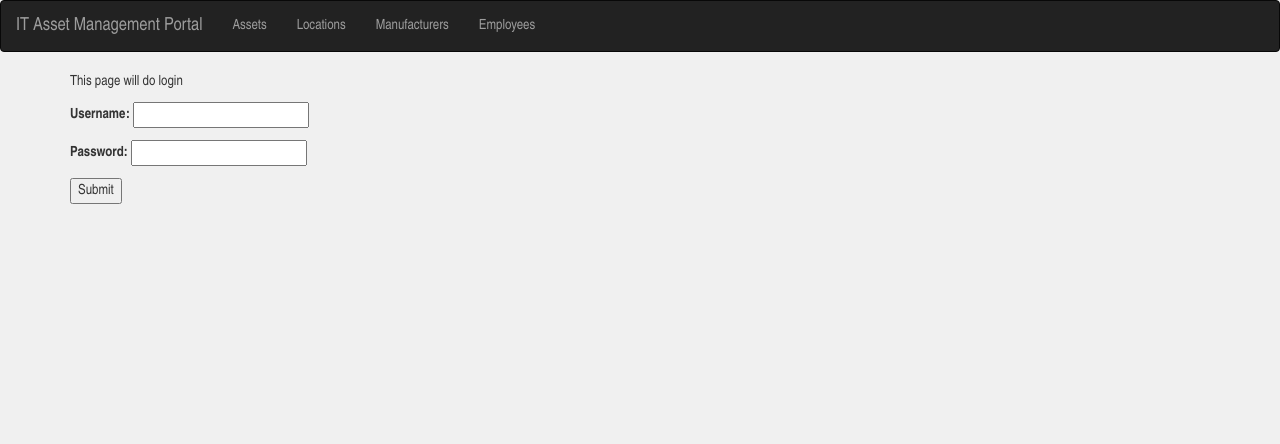
After one commit to leoliang17/AWSProject, a Django app: page /logon/ in a window 1280 px wide. The commit adds this page. Shown: the top 444 px of the page. Run offline with Django 3.2, Linux system fonts and the light colour scheme; some libraries are stand-ins or nearby versions.

Commit message:
Added all functionality for loggin in

```diff
--- a/home/forms.py
+++ b/home/forms.py
@@ -1,5 +1,6 @@
 from django import forms
 from . import models as models
+from django.contrib.auth import authenticate, login
 
 
 
@@ -70,3 +71,13 @@ class UpdateAssetForm(forms.Form):
         if models.Asset.objects.filter(uniqueIdentifier=data).all():
             raise forms.ValidationError('ID already used. Please choose another.')
         return data
+
+class LoginForm(forms.Form):
+    username = forms.CharField(label='Username', required=True)
+    password = forms.CharField(label='Password', required=True, widget=forms.PasswordInput)
+
+    def clean(self):
+        user = authenticate(username=self.cleaned_data['username'], password=self.cleaned_data['password'])
+        if user is None:
+            raise forms.ValidationError('Incorrect username or password')
+        return self.cleaned_data
--- a/home/templates/home/base.htm
+++ b/home/templates/home/base.htm
@@ -22,7 +22,7 @@
     <nav class="navbar navbar-inverse">
         <div class="container-fluid">
           <div class="navbar-header">
-            <a class="navbar-brand" href="/">IT Asset Management Portal</a>
+            <a class="navbar-brand" href="/home/index/">IT Asset Management Portal</a>
           </div>
           <ul class="nav navbar-nav">
             <li><a href="/home/assets">Assets</a></li>
--- /dev/null
+++ b/home/templates/home/login.html
@@ -0,0 +1,11 @@
+{% extends "home/base.htm" %}
+
+{% block content %}
+    <p>This page will do login</p>
+
+    <form action="/home/logon/" method="post">
+        {% csrf_token %}
+        {{ form.as_p }}
+        <input type="submit" value="Submit">
+    </form>
+{% endblock %}
--- a/home/urls.py
+++ b/home/urls.py
@@ -3,7 +3,9 @@ from django.urls import path
 from . import views
 
 urlpatterns = [
-    path('', views.index, name='index'),
+    path('', views.logon, name='logon'),
+    path('logon/', views.logon, name='logon'),
+    path('index/', views.index, name='index'),
     path('assets/', views.assets, name='assets'),
     path('employees/', views.employees, name='employees'),
     path('manufacturers/', views.manufacturers, name='manufacturers'),
--- a/home/views.py
+++ b/home/views.py
@@ -3,6 +3,7 @@ from django.http import HttpResponse, HttpResponseRedirect
 from . import forms as forms
 from . import models as models
 from django import forms as djangoForms
+from django.contrib.auth import authenticate, login
 
 
 
@@ -239,3 +240,19 @@ def updateLocation(request, pk):
 
     context = {'form': form}
     return render(request, 'home/updateLocation.html', context)
+
+def logon(request):
+        # if this is a POST request we need to process the form data
+    if request.method == 'POST':
+        # create a form instance and populate it with data from the request:
+        form = forms.LoginForm(request.POST)
+        # check whether it's valid:
+        if form.is_valid():
+            user = authenticate(username=form.cleaned_data['username'], password=form.cleaned_data['password'])
+            login(request, user)
+            return HttpResponseRedirect('/home/index/')
+    # if a GET (or any other method) we'll create a blank form
+    else:
+        form = forms.LoginForm()
+    context = {'form': form}
+    return render(request, 'home/login.html', context)
```
Also changed, not shown: db.sqlite3.
